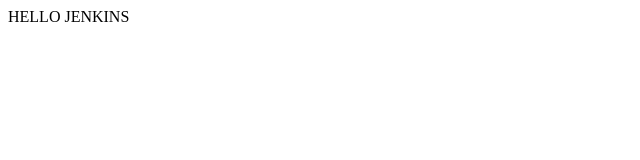
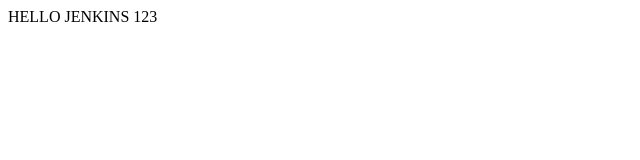
Before and after one commit to Vinh1507/jenkins-github, a plain HTML site: page index.html in a window 1280 px wide. Shown: the full height of the page, 0-640 px from the left. Drawn offline with Linux system fonts and the light colour scheme.

Commit message:
update index.html

```diff
--- a/index.html
+++ b/index.html
@@ -6,6 +6,6 @@
     <title>Document</title>
 </head>
 <body>
-    <div>HELLO JENKINS</div>
+    <div>HELLO JENKINS 123</div>
 </body>
 </html>
```
